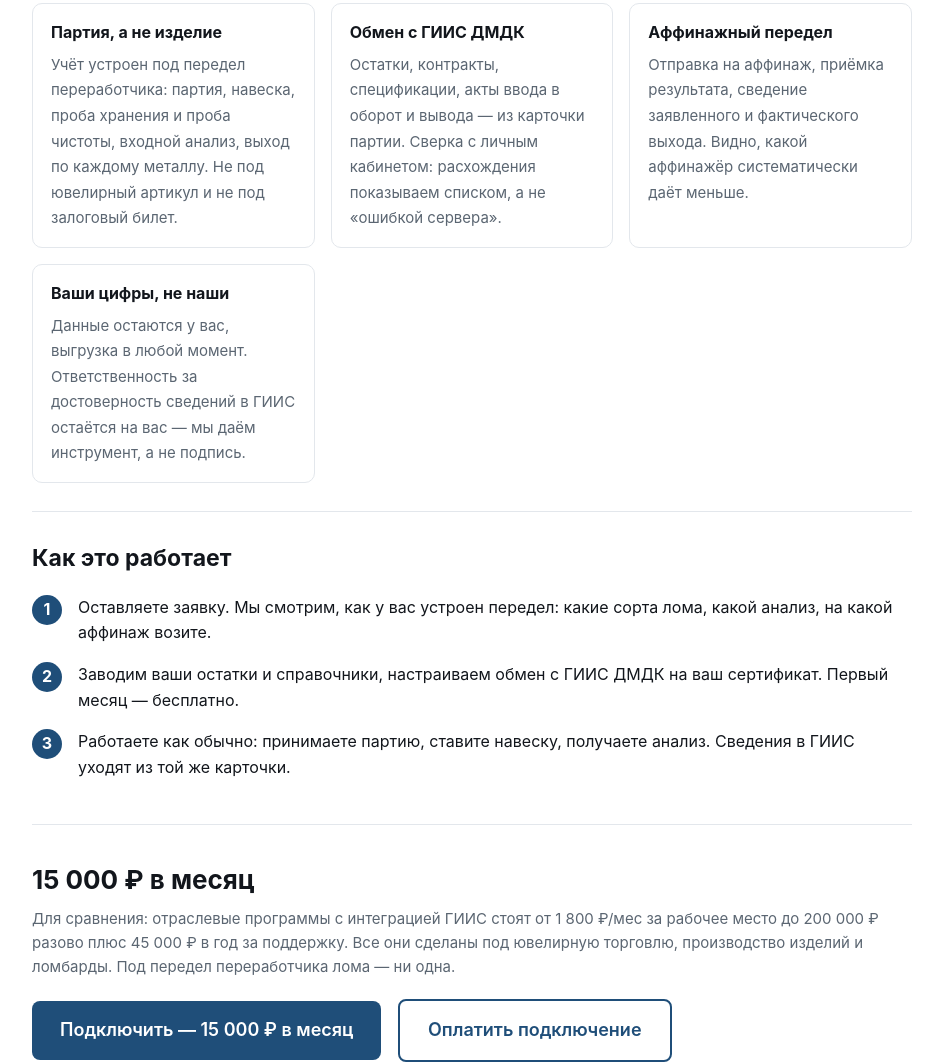
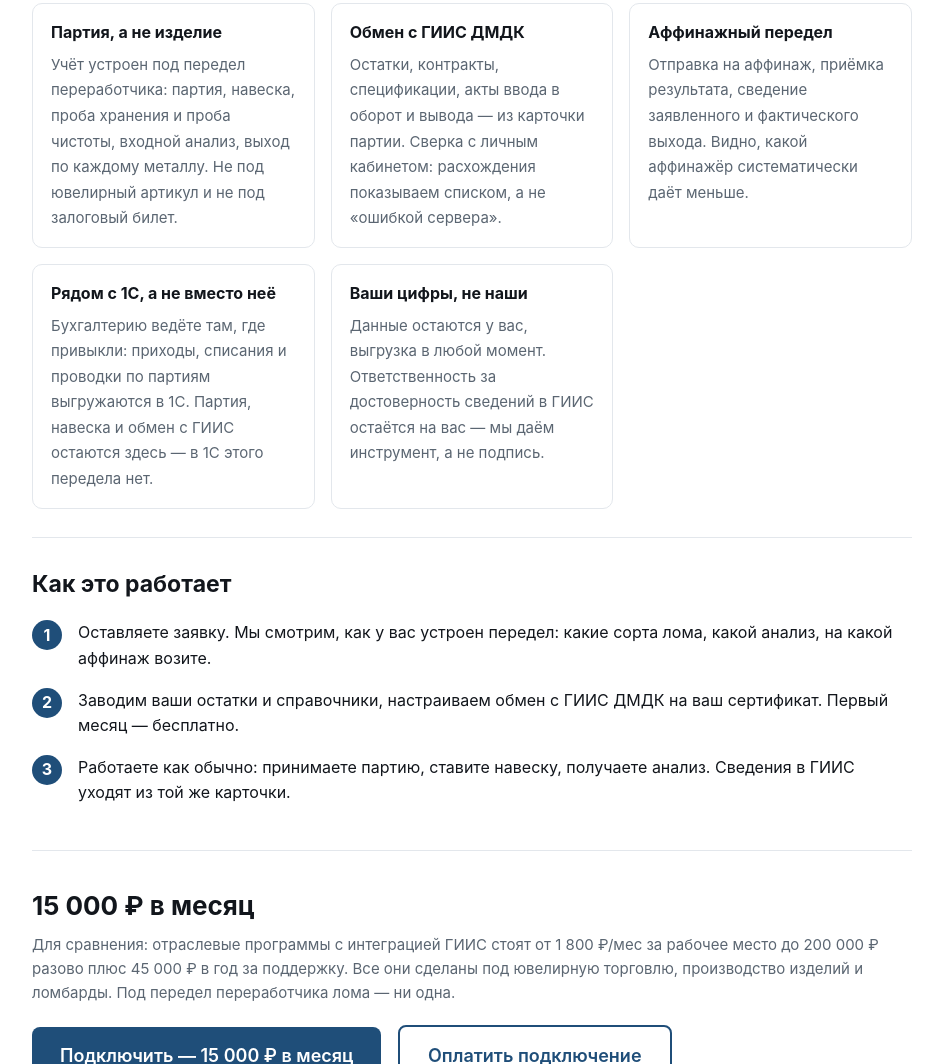
Before and after one commit to super-romeo/lom-uchet, a plain HTML site: page index.html in a window 1280 px wide. Shown: the part 681-1745 px from the top of the page, without its empty margins (168-1111 px from the left). Drawn offline with Linux system fonts and the light colour scheme.

Commit message:
Добавлен блок про 1С: выгрузка проводок, передел остаётся здесь

```diff
--- a/index.html
+++ b/index.html
@@ -4,7 +4,7 @@
 <meta charset="utf-8">
 <meta name="viewport" content="width=device-width,initial-scale=1">
 <title>ЛомУчёт — учёт партий лома драгметаллов и обмен с ГИИС ДМДК</title>
-<meta name="description" content="Программа для переработчиков лома и отходов драгоценных металлов: приёмка партии, навеска, входной анализ, выход по металлам, отправка на аффинаж — и обмен с ГИИС ДМДК из той же карточки. 15 000 ₽ в месяц.">
+<meta name="description" content="Программа для переработчиков лома и отходов драгоценных металлов: приёмка партии, навеска, входной анализ, выход по металлам, отправка на аффинаж — и обмен с ГИИС ДМДК из той же карточки. Выгрузка в 1С. 15 000 ₽ в месяц.">
 <link rel="icon" href="favicon.svg">
 <link rel="stylesheet" href="style.css">
 <script src="smoke.js"></script>
@@ -38,6 +38,7 @@
       <div class="card"><b>Партия, а не изделие</b><span>Учёт устроен под передел переработчика: партия, навеска, проба хранения и проба чистоты, входной анализ, выход по каждому металлу. Не под ювелирный артикул и не под залоговый билет.</span></div>
       <div class="card"><b>Обмен с ГИИС ДМДК</b><span>Остатки, контракты, спецификации, акты ввода в оборот и вывода — из карточки партии. Сверка с личным кабинетом: расхождения показываем списком, а не «ошибкой сервера».</span></div>
       <div class="card"><b>Аффинажный передел</b><span>Отправка на аффинаж, приёмка результата, сведение заявленного и фактического выхода. Видно, какой аффинажёр систематически даёт меньше.</span></div>
+      <div class="card"><b>Рядом с 1С, а не вместо неё</b><span>Бухгалтерию ведёте там, где привыкли: приходы, списания и проводки по партиям выгружаются в 1С. Партия, навеска и обмен с ГИИС остаются здесь — в 1С этого передела нет.</span></div>
       <div class="card"><b>Ваши цифры, не наши</b><span>Данные остаются у вас, выгрузка в любой момент. Ответственность за достоверность сведений в ГИИС остаётся на вас — мы даём инструмент, а не подпись.</span></div>
     </div>
   </section>
```
